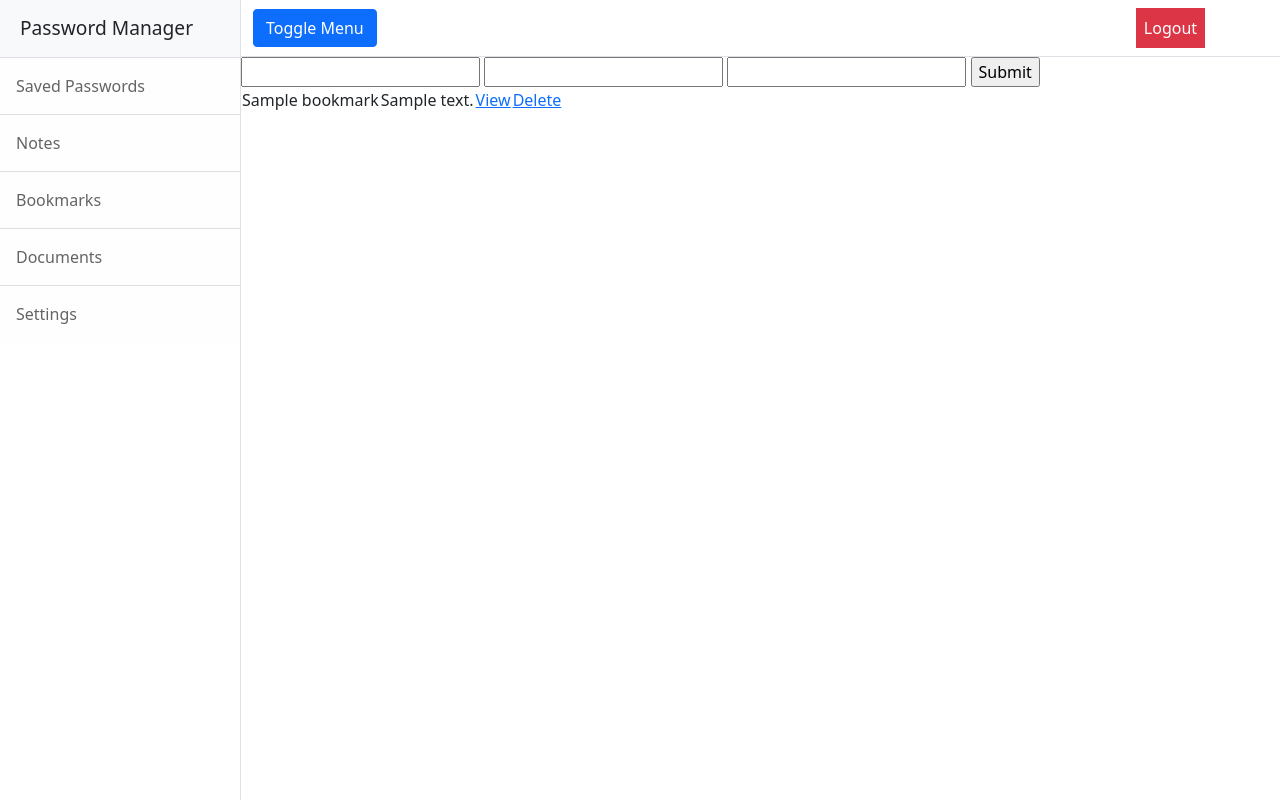
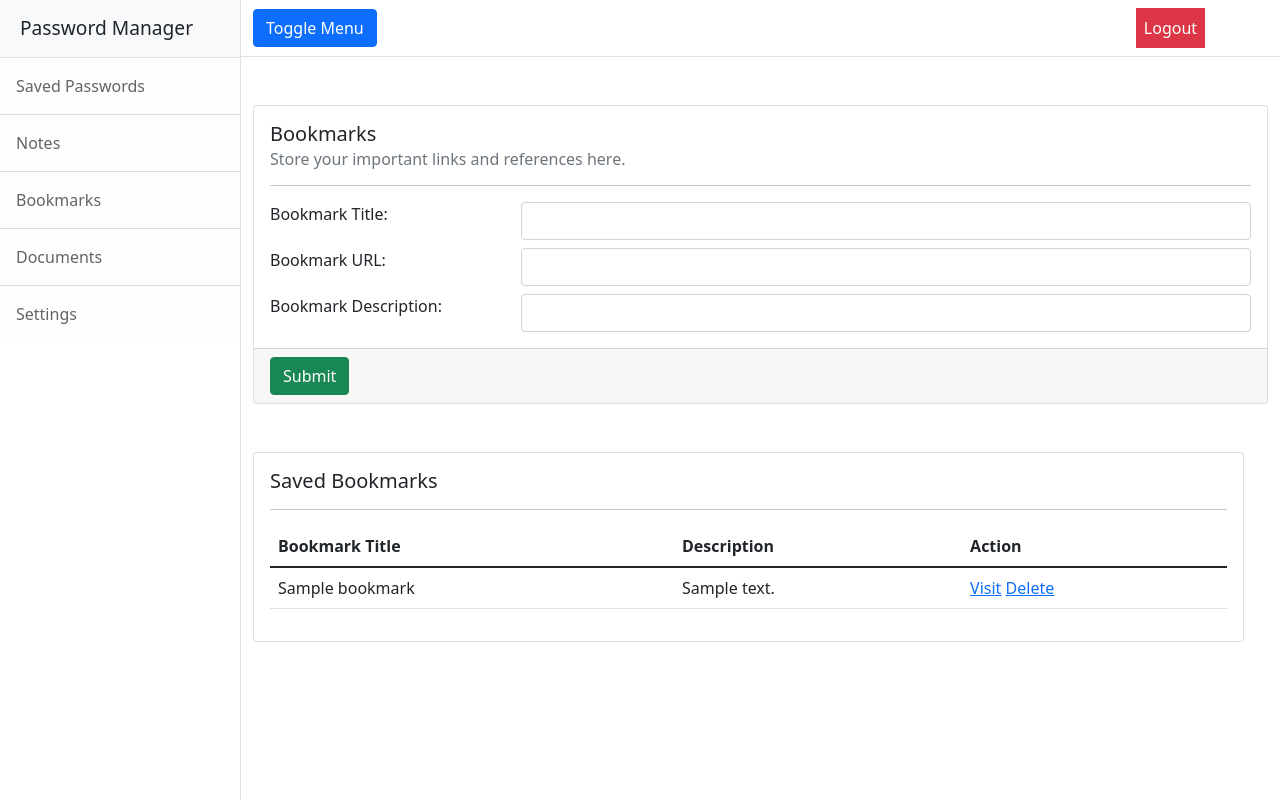
Before and after one commit to webdesigner4ever/Hi-Five, a Flask app: template src/templates/view_bookmarks.html in a window 1280 px wide. Run offline with Flask 2, Linux system fonts and the light colour scheme; the template is opened without the code that fills it: values that come from a table or form of the project are taken from there, others are empty; tables that the repository leaves empty hold one stand-in row (values such as "Sample post").

Commit message:
Add bookmarks UI

```diff
--- a/src/templates/view_bookmarks.html
+++ b/src/templates/view_bookmarks.html
@@ -4,26 +4,77 @@
 {{ super() }}
 {% endblock %}
 {% block content %}
+<div class="container">
+    <div class="row mt-5">
+        <div class="col-md-12">
             <form method="POST" action="/bookmarks/add">
-    <input type="text" name="bookmark_title"/>
-    <input type="text" name="bookmark_url"/>
-    <input type="text" name="bookmark_desc"/>
-    <input type="submit" name="submit"/>
+                <div class="card">
+                    <div class="card-body">
+                        <h5 class="card-title">Bookmarks</h5>
+                        <h6 class="card-subtitle mb-2 text-muted">Store your important links and references here.</h6>
+                        <hr />
+                        <div class="row mt-2">
+                            <div class="col-md-3">
+                                Bookmark Title:
+                            </div>
+                            <div class="col-md-9">
+                                <input type="text" required class="form-control" name="bookmark_title"/>
+                            </div>
+                        </div>
+                        <div class="row mt-2">
+                            <div class="col-md-3">
+                                Bookmark URL:
+                            </div>
+                            <div class="col-md-9">
+                                <input type="text" required class="form-control" name="bookmark_url"/>
+                            </div>
+                        </div>
+                        <div class="row mt-2">
+                            <div class="col-md-3">
+                                Bookmark Description:
+                            </div>
+                            <div class="col-md-9">
+                                <input type="text" required class="form-control" name="bookmark_desc"/>
+                            </div>
+                        </div>
+                    </div>
+                    <div class="card-footer">
+                        <input type="submit" name="submit" class="btn btn-success"/>
+                    </div>
+                </div>
+            </form>
+        </div>
 
-</form>
-<table>
+        <div class="row mt-5">
+            <div class="col-md-12">
+                <div class="card">
+                    <div class="card-body">
+                        <h5 class="card-title">Saved Bookmarks</h5>
+                        <hr/>
+                        <table class="table">
+                            <thead class="thead-dark">
+                                <tr>
+                                        <th>Bookmark Title</th>
+                                        <th>Description</th>
+                                        <th>Action</th>
+                                </tr>
+                            </thead>
                             {% for bookmark in bookmarks %}
                                 <tr>
                                     <td>{{ bookmark["bookmark_title"] }}</td>
-            <td>{{ bookmark["bookmark_desc"] }}
-            </td>
+                                    <td>{{ bookmark["bookmark_desc"] }}</td>
                                     <td>
-                <a href="{{ bookmark['bookmark_url'] }}">View</a>
-            </td>
-            <td>
-                <a href="/bookmarks/delete/{{ bookmark['bookmark_id'] }}">Delete</a>
+                                        <a target="_blank" href="{{ bookmark['bookmark_url'] }}">Visit</a>
+                                        <a onclick="return confirm('Are you sure that you want to delete this bookmark?')" href="/bookmarks/delete/{{ bookmark['bookmark_id'] }}">Delete</a>
                                     </td>
                                 </tr>
                             {% endfor %}
                         </table>
+                    </div>
+                </div>
+            </div>
+        </div>
+    </div>
+</div>
+
 {% endblock %}
```
Lines whose indentation alone changed are shown as unchanged.
